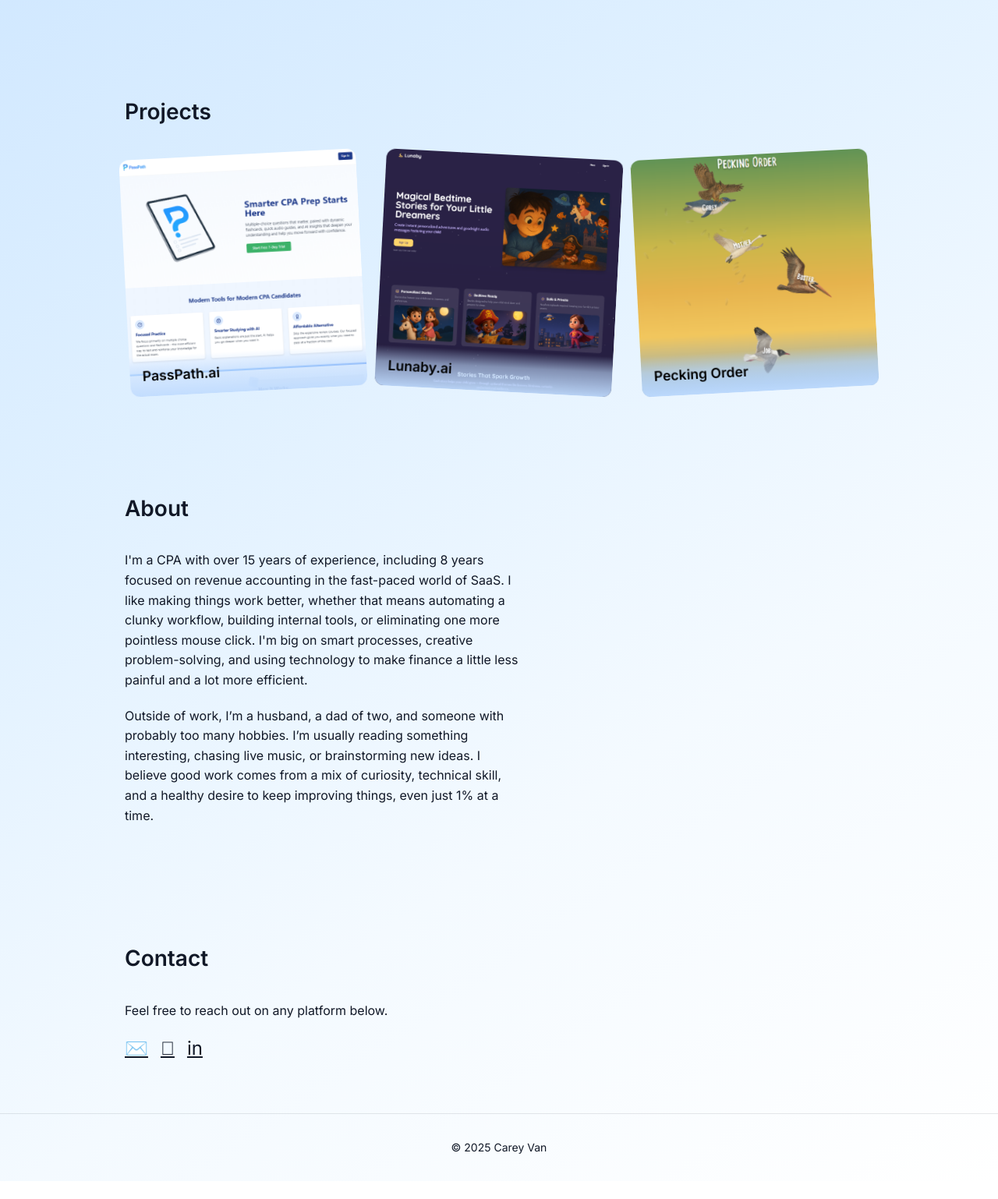
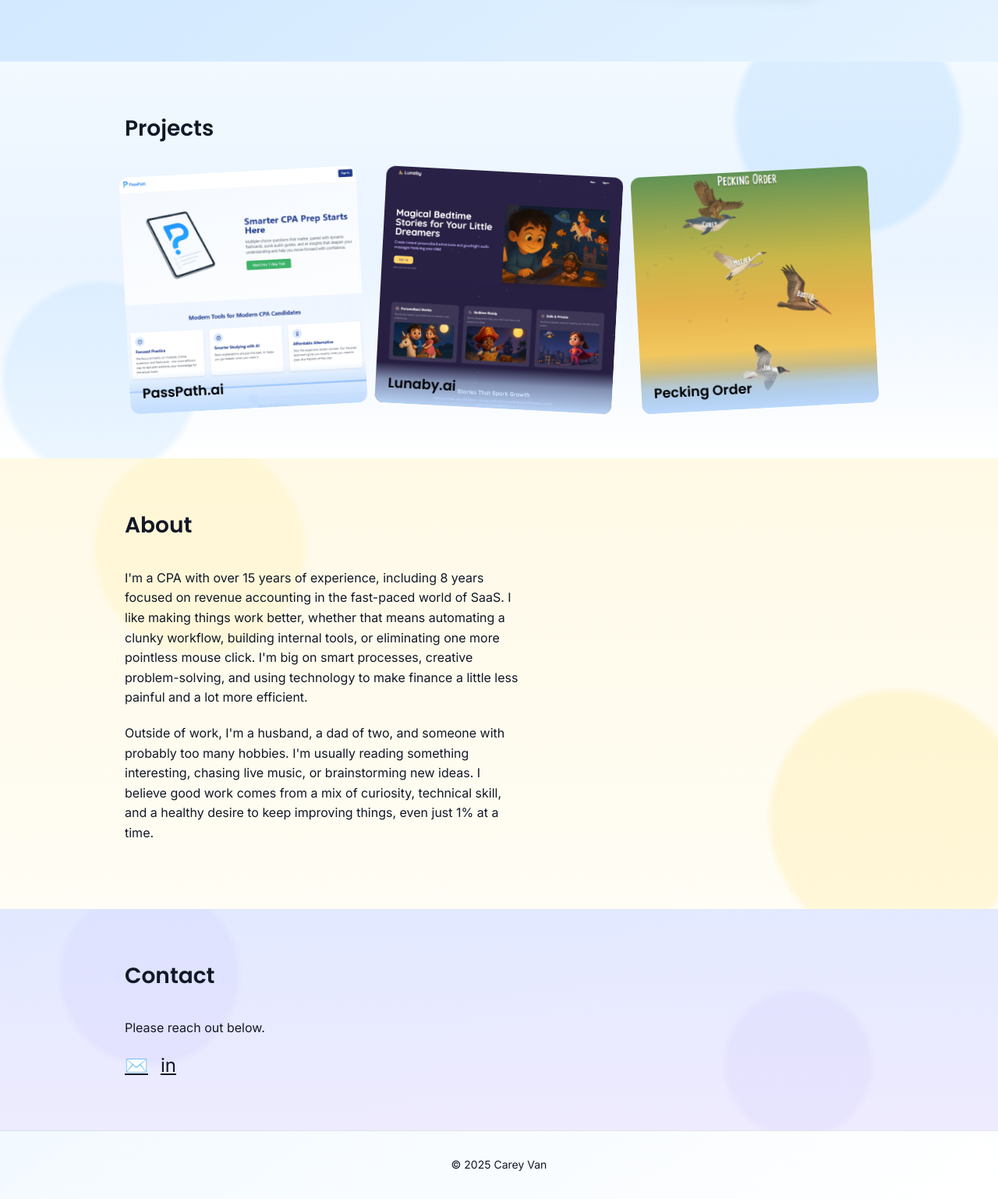
Before and after one commit to vantures/cv, a plain HTML site: page index.html in a window 1280 px wide. Shown: the part 485-2023 px from the top of the page at 78% size. Before the commit the page ends 2000 px from the top, so only its background shows below. Drawn offline with Linux system fonts and the light colour scheme.

Commit message:
style changes

```diff
--- a/index.html
+++ b/index.html
@@ -3,23 +3,29 @@
 <head>
   <meta charset="UTF-8" />
   <meta name="viewport" content="width=device-width, initial-scale=1.0" />
-  <title>Carey Van | Software Engineer</title>
+  <title>Carey Van | Building, Learning, Growing</title>
   <!-- Inter font -->
   <link rel="preconnect" href="https://fonts.googleapis.com">
   <link rel="preconnect" href="https://fonts.gstatic.com" crossorigin>
+  <!-- Poppins font (fun yet professional) -->
+  <link href="https://fonts.googleapis.com/css2?family=Poppins:wght@400;600&display=swap" rel="stylesheet">
   <link href="https://fonts.googleapis.com/css2?family=Inter:wght@400;600&display=swap" rel="stylesheet">
   <!-- Styles -->
   <link rel="stylesheet" href="style.css" />
   <!-- Scripts -->
   <script src="script.js" defer></script>
+  <!-- Favicon -->
+  <link rel="icon" type="image/png" href="assets/images/favicon.png" />
 </head>
 <body>
   <header class="navbar">
     <div class="nav-wrapper">
-      <div class="logo">Carey&nbsp;Van</div>
+      <a href="#home" class="logo" aria-label="Carey Van home">
+        <img src="assets/images/cv-logo.png" alt="Carey Van logo" />
+      </a>
+      <button class="nav__toggle" aria-label="Menu" aria-expanded="false">☰</button>
       <nav class="nav">
         <ul class="nav__list">
-          <li><a href="#home">Home</a></li>
           <li><a href="#projects">Projects</a></li>
           <li><a href="#about">About</a></li>
           <li><a href="#contact">Contact</a></li>
@@ -58,7 +64,7 @@
           <a href="https://lunaby.ai" class="project__link" target="_blank" rel="noopener">
             <img src="assets/images/lunaby-landing.png" alt="Screenshot of Lunaby.ai landing page" class="project__img" />
             <div class="project__title-bar">Lunaby.ai</div>
-            <div class="project__overlay-desc">Lunaby is a bedtime story app I built using Supabase, Lovable, and OpenAI. It generates personalized stories and images based on a child’s name and interests, with audio narration via ElevenLabs. I learned how to build engaging user flows and balance creativity with performance.</div>
+            <div class="project__overlay-desc">Lunaby is a bedtime story app I built using Supabase, Lovable, and OpenAI. It generates personalized stories and images based on a child's name and interests, with audio narration via ElevenLabs. I learned how to build engaging user flows and balance creativity with performance.</div>
           </a>
         </article>
 
@@ -77,16 +83,15 @@
     <section id="about" class="about container animate">
       <h2>About</h2>
       <p>I'm a CPA with over 15 years of experience, including 8 years focused on revenue accounting in the fast-paced world of SaaS. I like making things work better, whether that means automating a clunky workflow, building internal tools, or eliminating one more pointless mouse click. I'm big on smart processes, creative problem-solving, and using technology to make finance a little less painful and a lot more efficient.</p>
-      <p>Outside of work, I’m a husband, a dad of two, and someone with probably too many hobbies. I’m usually reading something interesting, chasing live music, or brainstorming new ideas. I believe good work comes from a mix of curiosity, technical skill, and a healthy desire to keep improving things, even just 1% at a time.</p>
-      </section>
+      <p>Outside of work, I'm a husband, a dad of two, and someone with probably too many hobbies. I'm usually reading something interesting, chasing live music, or brainstorming new ideas. I believe good work comes from a mix of curiosity, technical skill, and a healthy desire to keep improving things, even just 1% at a time.</p>
+    </section>
 
     <!-- Contact -->
     <section id="contact" class="contact container animate">
       <h2>Contact</h2>
-      <p>Feel free to reach out on any platform below.</p>
+      <p>Please reach out below.</p>
       <div class="contact__links">
         <a href="mailto:careyvan84@gmail.com" aria-label="Email Carey">✉️</a>
-        <a href="https://github.com/careyvan" target="_blank" rel="noopener" aria-label="GitHub"></a>
         <a href="https://linkedin.com/in/carey-van" target="_blank" rel="noopener" aria-label="LinkedIn">in</a>
       </div>
     </section>
--- a/script.js
+++ b/script.js
@@ -14,4 +14,23 @@
       el.classList.add('in');
     }, idx * 150);
   });
+
+  // Mobile nav toggle
+  const navToggle = document.querySelector('.nav__toggle');
+  const nav = document.querySelector('.nav');
+  if (navToggle && nav) {
+    navToggle.addEventListener('click', () => {
+      nav.classList.toggle('open');
+      const expanded = navToggle.getAttribute('aria-expanded') === 'true';
+      navToggle.setAttribute('aria-expanded', (!expanded).toString());
+    });
+
+    // Close menu when a link is clicked (optional)
+    nav.querySelectorAll('a').forEach((link) => {
+      link.addEventListener('click', () => {
+        nav.classList.remove('open');
+        navToggle.setAttribute('aria-expanded', 'false');
+      });
+    });
+  }
 });
--- a/style.css
+++ b/style.css
@@ -66,6 +66,13 @@
 .logo {
   font-weight: 600;
   font-size: 1.125rem;
+  display: inline-flex;
+  align-items: center;
+}
+
+.logo img {
+  height: 3.2rem; /* enlarged logo */
+  display: block;
 }
 
 .nav__list {
@@ -87,9 +94,14 @@
   background-color: var(--color-border);
 }
 
-/* Push nav links to right */
+/* Push nav links to right on desktop */
 .nav {
   margin-left: auto;
+}
+
+/* ===== Mobile Navigation Toggle ===== */
+.nav__toggle {
+  display: none;
 }
 
 /* ===== Intro Section ===== */
@@ -121,8 +133,8 @@
 }
 
 .intro__image img {
-  width: 260px;
-  height: 260px;
+  width: 300px;
+  height: 300px;
   border-radius: 0.75rem; /* softly rounded corners */
   object-fit: cover;
   box-shadow: 0 4px 20px rgba(0, 0, 0, 0.08);
@@ -170,6 +182,99 @@
   font-size: 1.75rem;
   margin-bottom: 2rem;
   font-weight: 600;
+}
+
+/* === Full-width themed section backgrounds === */
+.projects,
+.about,
+.contact {
+  position: relative; /* anchor pseudo background */
+  margin-block: 0; /* eliminate blue gap between sections */
+}
+
+.projects::before {
+  content: "";
+  position: absolute;
+  inset: 0;
+  /* stretch beyond inner container */
+  width: 100vw;
+  left: 50%;
+  transform: translateX(-50%);
+  z-index: -3;
+  background: linear-gradient(180deg, #f2f9ff 0%, #eaf4ff 50%, #ffffff 100%);
+}
+
+/* Decorative SVG dot pattern overlay for Projects */
+.projects::after {
+  content: "";
+  position: absolute;
+  inset: 0;
+  width: 100vw;
+  left: 50%;
+  transform: translateX(-50%);
+  pointer-events: none;
+  /* Two large soft circles */
+  background-image: radial-gradient(circle at 85% 15%, rgba(173, 216, 255, 0.35) 0 140px, rgba(173, 216, 255, 0) 150px),
+                    radial-gradient(circle at 10% 80%, rgba(173, 216, 255, 0.25) 0 120px, rgba(173, 216, 255, 0) 130px);
+  background-repeat: no-repeat;
+  z-index: -2;
+}
+
+/* About — gentle pale-yellow gradient */
+.about::before {
+  content: "";
+  position: absolute;
+  inset: 0;
+  width: 100vw;
+  left: 50%;
+  transform: translateX(-50%);
+  z-index: -3;
+  background: linear-gradient(180deg, #fff9e6 0%, #fffdf5 100%);
+}
+
+/* Decorative dashed pattern for About */
+.about::after {
+  content: "";
+  position: absolute;
+  inset: 0;
+  width: 100vw;
+  left: 50%;
+  transform: translateX(-50%);
+  pointer-events: none;
+  /* Larger abstract blobs */
+  background-image: radial-gradient(circle at 90% 80%, rgba(255, 229, 130, 0.25) 0 160px, rgba(255, 229, 130, 0) 170px),
+                    radial-gradient(circle at 20% 20%, rgba(255, 241, 175, 0.3) 0 130px, rgba(255, 241, 175, 0) 140px);
+  background-repeat: no-repeat;
+  z-index: -2;
+}
+
+/* Contact — subtle purple-blue tint with blur */
+.contact::before {
+  content: "";
+  position: absolute;
+  inset: 0;
+  width: 100vw;
+  left: 50%;
+  transform: translateX(-50%);
+  z-index: -3;
+  background: linear-gradient(180deg, rgba(224, 231, 255, 0.9) 0%, rgba(237, 233, 254, 0.9) 100%);
+  backdrop-filter: blur(6px);
+}
+
+/* Decorative plus icons for Contact */
+.contact::after {
+  content: "";
+  position: absolute;
+  inset: 0;
+  width: 100vw;
+  left: 50%;
+  transform: translateX(-50%);
+  pointer-events: none;
+  /* Soft plus shapes via multiple radial gradients forming abstract shape */
+  background-image: radial-gradient(circle at 15% 30%, rgba(212, 207, 255, 0.28) 0 110px, rgba(212, 207, 255, 0) 120px),
+                    radial-gradient(circle at 80% 70%, rgba(212, 207, 255, 0.25) 0 90px, rgba(212, 207, 255, 0) 100px);
+  background-repeat: no-repeat;
+  z-index: -2;
 }
 
 .project__grid {
@@ -259,6 +364,9 @@
 /* ===== Responsive Navigation ===== */
 @media (max-width: 640px) {
   .nav__list {
+    position: static;
+    flex-direction: row;
+    display: flex;
     gap: 0.5rem;
   }
   .navbar {
@@ -269,6 +377,13 @@
   }
   .intro__headline {
     margin-inline: auto;
+  }
+  .nav-wrapper {
+    position: relative; /* anchor dropdown */
+  }
+  /* Hide hamburger; not needed */
+  .nav__toggle {
+    display: none;
   }
 }
 
@@ -406,3 +521,14 @@
 .project--image:hover .project__overlay-desc {
   opacity: 1;
 }
+
+/* Fun yet readable font for headings */
+h1, h2, h3, .logo {
+  font-family: 'Poppins', 'Inter', 'Helvetica Neue', Arial, sans-serif;
+}
+
+/* Apply Poppins font to project card text */
+.project__title-bar,
+.project__overlay-desc {
+  font-family: 'Poppins', 'Inter', 'Helvetica Neue', Arial, sans-serif;
+}
```
Also changed, not shown: assets/images/cv-logo.png (added), assets/images/favicon.ico (added).
